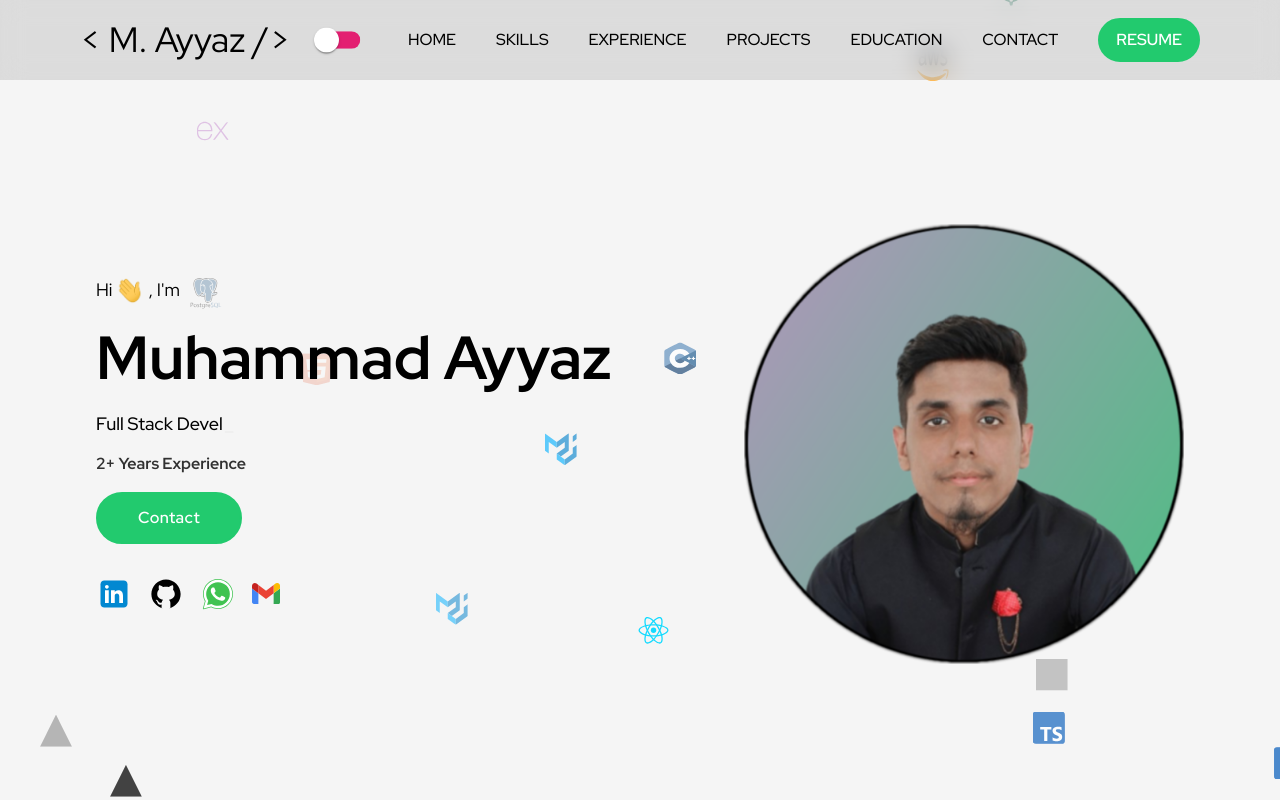
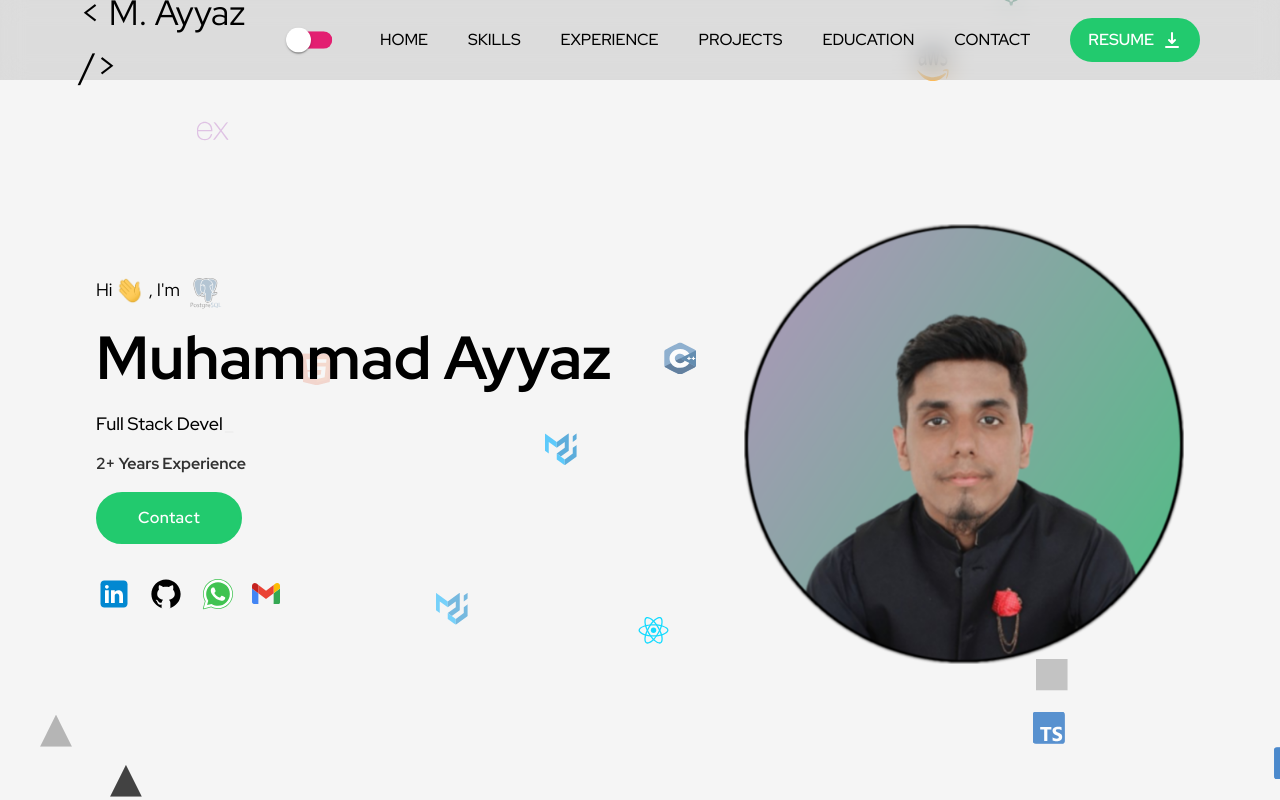
Before and after one commit to AyyazDev/My-Portfolio, a React (Vite) app: page / in a window 1280 px wide. Shown: the top 800 px of the page. Built offline with nearby package versions, Linux system fonts and the light colour scheme.

Commit message:
Test resume button

```diff
--- a/src/components/Header.tsx
+++ b/src/components/Header.tsx
@@ -1,13 +1,15 @@
 import React, { useState } from "react";
 import { Link } from "react-scroll";
-import Resume from "/assets/Muhammad Ayyaz Resume.pdf";
 import { useTheme } from "../context/ThemeContext";
 import Switch from "@mui/material/Switch";
 import MenuIcon from "@mui/icons-material/Menu";
 import CloseIcon from "@mui/icons-material/Close";
 import "../index.css";
+import { HiDownload } from "react-icons/hi";
 
 export default function Header() {
+  const Resume = "/assets/Muhammad-Ayyaz-Resume.pdf";
+
   const { theme, toggleTheme } = useTheme();
   const [isMenuOpen, setIsMenuOpen] = useState(false);
 
@@ -70,14 +72,16 @@ export default function Header() {
           {/* Resume Button */}
           <a
   href={Resume}
-            download
+  target="_blank"
+  rel="noopener noreferrer"
   className="
     bg-[#22CA6E] text-white px-4 py-2 rounded-full
     font-semibold border-2 border-[#22CA6E]
     hover:opacity-90 transition-all duration-300
+    flex items-center gap-2
   "
 >
-            RESUME
+  RESUME <HiDownload size={20} />
 </a>
         </nav>
 
@@ -144,15 +148,17 @@ export default function Header() {
 
             <a
   href={Resume}
-              download
+  target="_blank"
+  rel="noopener noreferrer"
   className="
     bg-[#22CA6E] text-white px-6 py-2 rounded-full
     font-semibold border-2 border-[#22CA6E]
-                hover:opacity-90 text-xl
+    hover:opacity-90 text-xl flex items-center gap-2 whitespace-nowrap
   "
 >
-              RESUME
+  RESUME <HiDownload size={20} />
 </a>
+
           </div>
         </div>
       )}
```
Also changed, not shown: 1 other file (tests, documents, lock files or other folders). Lines whose indentation alone changed are shown as unchanged.
